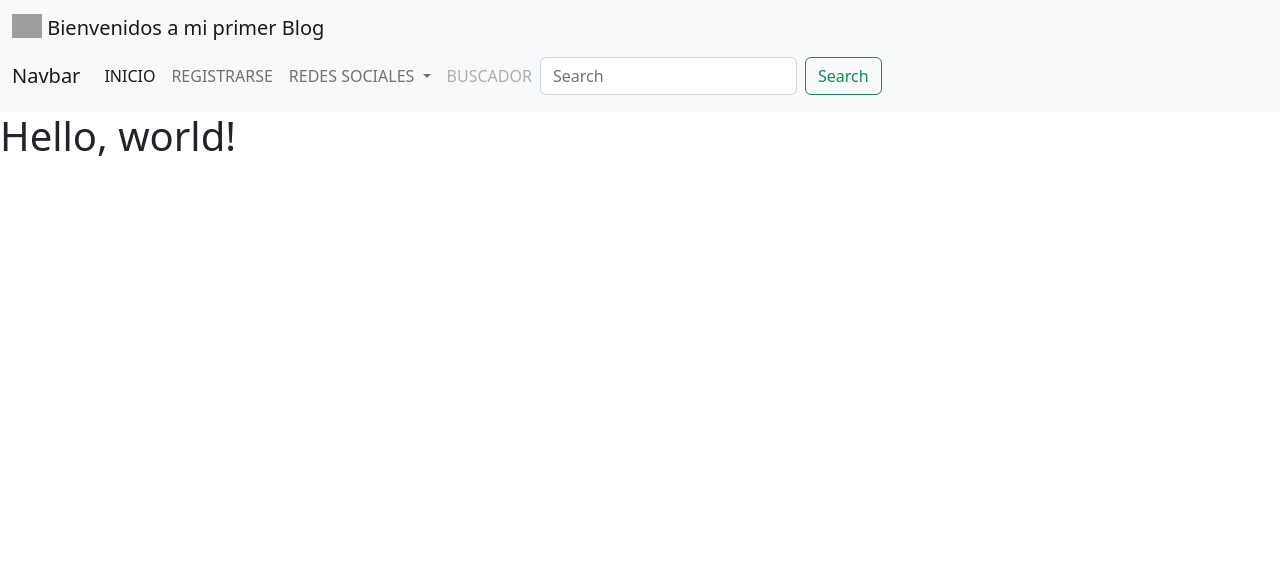
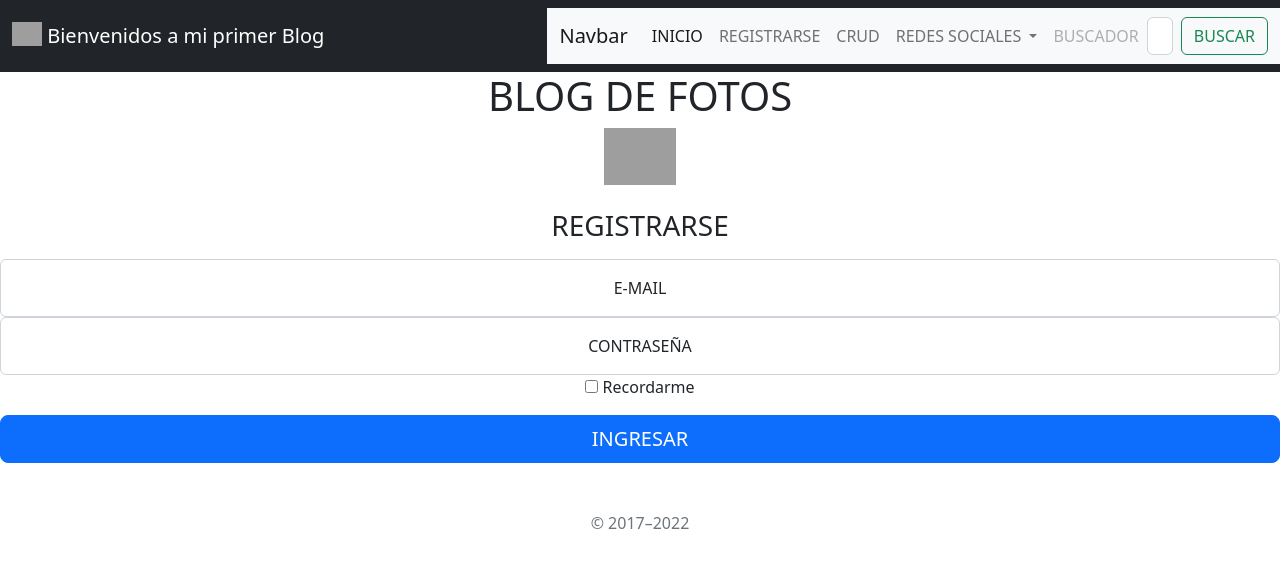
Before and after one commit to Fedearganaraz/TP-FINAL-CODERHOUSE, a Django app: page /dinamico/ in a window 1280 px wide. Shown: the top 568 px of the page. Run offline with Django 4.2, Linux system fonts and the light colour scheme; grey boxes are pictures that could not be loaded.

Commit message:
Segundas modificaciones

```diff
--- a/vehiculos/Templates/base2.html
+++ b/vehiculos/Templates/base2.html
@@ -1,21 +1,30 @@
 {% load static %}
+
+
+
 <!DOCTYPE html>
 <html lang="en">
 <head>
     <meta charset="UTF-8">
     <meta http-equiv="X-UA-Compatible" content="IE=edge">
     <meta name="viewport" content="width=device-width, initial-scale=1.0">
-    <title>Biblioteca bootstrap</title>
+    <title>
+      {% block title %}
+      BLOG
+      {% endblock title %}
+    </title>
     <link href="https://cdn.jsdelivr.net/npm/bootstrap@5.2.0/dist/css/bootstrap.min.css" rel="stylesheet"
     integrity="sha384-gH2yIJqKdNHPEq0n4Mqa/HGKIhSkIHeL5AyhkYV8i59U5AR6csBvApHHNl/vI1Bx" crossorigin="anonymous">
 </head>
 <body>
     <header>
-        <nav class="navbar bg-light">
+        <nav class="navbar navbar-expand-lg navbar-dark bg-dark">
             <div class="container-fluid">
               <a class="navbar-brand" href="#">
                 <img src="https://cdn-4.nikon-cdn.com/e/Q5NM96RZZo-YRYNeYvAi9beHK4x3L-8kHbA0MlEAVn2W1yKXB-B_2zEtiAgzBX5TShX8lUMVnxSs0ATXqRnkGA==/Views/25492_D3200_front.png" alt="" width="30" height="24" class="d-inline-block align-text-top">
-                Bienvenidos a mi primer Blog
+
+              Bienvenidos a mi primer Blog
+
               </a>
             </div>
             <nav class="navbar navbar-expand-lg bg-light">
@@ -27,18 +36,21 @@
                   <div class="collapse navbar-collapse" id="navbarSupportedContent">
                     <ul class="navbar-nav me-auto mb-2 mb-lg-0">
                       <li class="nav-item">
-                        <a class="nav-link active" aria-current="page" href="#">INICIO</a>
+                        <a class="nav-link active" aria-current="page" href="{% url 'inicio' %}">INICIO</a>
                       </li>
                       <li class="nav-item">
-                        <a class="nav-link" href="#">REGISTRARSE</a>
+                        <a class="nav-link" href="{% url 'crear' %}">REGISTRARSE</a>
+                      </li>
+                      <li class="nav-item">
+                        <a class="nav-link" href="{% url 'CRUD' %}">CRUD</a>
                       </li>
                       <li class="nav-item dropdown">
                         <a class="nav-link dropdown-toggle" href="#" role="button" data-bs-toggle="dropdown" aria-expanded="false">
                           REDES SOCIALES
                         </a>
                         <ul class="dropdown-menu">
-                          <li><a class="dropdown-item" href="#">Instagram</a></li>
-                          <li><a class="dropdown-item" href="#">Facebook</a></li>
+                          <li><a class="dropdown-item" href="https://www.instagram.com/">Instagram</a></li>
+                          <li><a class="dropdown-item" href="https://es-la.facebook.com/">Facebook</a></li>
 
                         </ul>
                       </li>
@@ -48,27 +60,31 @@
                     </ul>
                     <form class="d-flex" role="search">
                       <input class="form-control me-2" type="search" placeholder="Search" aria-label="Search">
-                      <button class="btn btn-outline-success" type="submit">Search</button>
+                      <button class="btn btn-outline-success" type="submit">BUSCAR</button>
                     </form>
                   </div>
                 </div>
               </nav>
     </header>
     <main>
-
-
+      {% block contenido %}
+      {% endblock contenido %}
     </main>
 
     <footer>
 
-
     </footer>
 
 
-    <h1>Hello, world!</h1>
+    <h1>
+      {% block title_page %}
+      BLOG DE FOTOS
+      {% endblock title_page %}
+    </h1>
     <script src="https://cdn.jsdelivr.net/npm/bootstrap@5.2.0/dist/js/bootstrap.bundle.min.js"
     integrity="sha384-A3rJD856KowSb7dwlZdYEkO39Gagi7vIsF0jrRAoQmDKKtQBHUuLZ9AsSv4jD4Xa" crossorigin="anonymous"></script>
 
-
+    {% block cuerpo %}
+    {% endblock %}
 </body>
 </html>
--- a/vehiculos/Templates/crear.html
+++ b/vehiculos/Templates/crear.html
@@ -1,42 +1,110 @@
 {% extends "base2.html" %}
 {% load static %}
 
-<!DOCTYPE html>
+<!doctype html>
 <html lang="en">
+  <head>
+    <meta charset="utf-8">
+    <meta name="viewport" content="width=device-width, initial-scale=1">
+    <meta name="description" content="">
+    <meta name="author" content="Mark Otto, Jacob Thornton, and Bootstrap contributors">
+    <meta name="generator" content="Hugo 0.101.0">
+    <title>Signin Template · Bootstrap v5.2</title>
 
-<head>
-    <meta charset="UTF-8">
-    <meta http-equiv="X-UA-Compatible" content="IE=edge">
-    <meta name="viewport" content="width=device-width, initial-scale=1.0">
-    <title>Document</title>
-</head>
+    <link rel="canonical" href="https://getbootstrap.com/docs/5.2/examples/sign-in/">
+
+
+
+
+
+<link href="../assets/dist/css/bootstrap.min.css" rel="stylesheet">
+
+    <style>
+      .bd-placeholder-img {
+        font-size: 1.125rem;
+        text-anchor: middle;
+        -webkit-user-select: none;
+        -moz-user-select: none;
+        user-select: none;
+      }
+
+      @media (min-width: 768px) {
+        .bd-placeholder-img-lg {
+          font-size: 3.5rem;
+        }
+      }
+
+      .b-example-divider {
+        height: 3rem;
+        background-color: rgba(0, 0, 0, .1);
+        border: solid rgba(0, 0, 0, .15);
+        border-width: 1px 0;
+        box-shadow: inset 0 .5em 1.5em rgba(0, 0, 0, .1), inset 0 .125em .5em rgba(0, 0, 0, .15);
+      }
+
+      .b-example-vr {
+        flex-shrink: 0;
+        width: 1.5rem;
+        height: 100vh;
+      }
+
+      .bi {
+        vertical-align: -.125em;
+        fill: currentColor;
+      }
+
+      .nav-scroller {
+        position: relative;
+        z-index: 2;
+        height: 2.75rem;
+        overflow-y: hidden;
+      }
+
+      .nav-scroller .nav {
+        display: flex;
+        flex-wrap: nowrap;
+        padding-bottom: 1rem;
+        margin-top: -1px;
+        overflow-x: auto;
+        text-align: center;
+        white-space: nowrap;
+        -webkit-overflow-scrolling: touch;
+      }
+    </style>
 
 {% block cuerpo %}
+    <!-- Custom styles for this template -->
+    <link href="signin.css" rel="stylesheet">
+  </head>
+  <body class="text-center">
 
-    <h1>Registro</h1>
+<main class="form-signin w-100 m-auto">
+  <form>
+    <img class="mb-4" src="../assets/brand/bootstrap-logo.svg" alt="" width="72" height="57">
+    <h1 class="h3 mb-3 fw-normal">REGISTRARSE</h1>
 
-    <form action="" method="get">
+    <div class="form-floating">
+      <input type="email" class="form-control" id="floatingInput" placeholder="name@example.com">
+      <label for="floatingInput">E-MAIL</label>
+    </div>
+    <div class="form-floating">
+      <input type="password" class="form-control" id="floatingPassword" placeholder="Password">
+      <label for="floatingPassword">CONTRASEÑA</label>
+    </div>
 
-        <label for="marcas">Ingrese la marca: </label>
-        <input type="text" name = "marcas">
-
-        <label for="colores">Ingrese el color: </label>
-        <input type="text" name = "colores">
-
-        <label for="cantidad">Ingrese la cantidad de pasajeros: </label>
-        <input type="number" name = "cantidad">
-
-        <label for="fecha">Ingrese la fecha de salida: </label>
-        <input type="date" name = "fecha">
-
-        <button type="submit">Enviar</button>
-
-    </form>
-
-    <hr>
+    <div class="checkbox mb-3">
+      <label>
+        <input type="checkbox" value="remember-me"> Recordarme
+      </label>
+    </div>
+    <button class="w-100 btn btn-lg btn-primary" type="submit">INGRESAR</button>
+    <p class="mt-5 mb-3 text-muted">&copy; 2017–2022</p>
+  </form>
+</main>
 
 
+
+  </body>
+
 {% endblock %}
-
-
 </html>
--- a/vehiculos/Templates/inicio.html
+++ b/vehiculos/Templates/inicio.html
@@ -1,4 +1,4 @@
-{% extends "base.html" %}
+{% extends "base2.html" %}
 {% load static %}
 
 {% block cuerpo %}
--- /dev/null
+++ b/vehiculos/forms.py
@@ -0,0 +1,6 @@
+from django import forms
+
+class FromLibros(forms,Form):
+    nombre = forms.CharField(max_length=50)
+    autor = forms.CharField(max_length=70)
+    fecha_publicacion = forms.DateField (required=False)
--- a/vehiculos/views.py
+++ b/vehiculos/views.py
@@ -1,10 +1,27 @@
 from django.shortcuts import render, get_object_or_404
 from django.http import HttpResponse
 from django.template import loader
+from django.views.generic.list import ListView
+from django.views.generic.edit import DeleteView,UpdateView,CreateView
+from django.views.generic import DeleteView
 
 from .models import carros, motos
+from .models import Libros
 
 # Create your views here.
+
+def home (request):
+    return render (request, inicio.html)
+
+
+class ListarLibro(ListView):
+    model = Libros
+    template_name = ""
+
+
+
+
+
 
 def inicio(request):
 
```
Also changed, not shown: vehiculos/models.py (+25 -0 lines).
